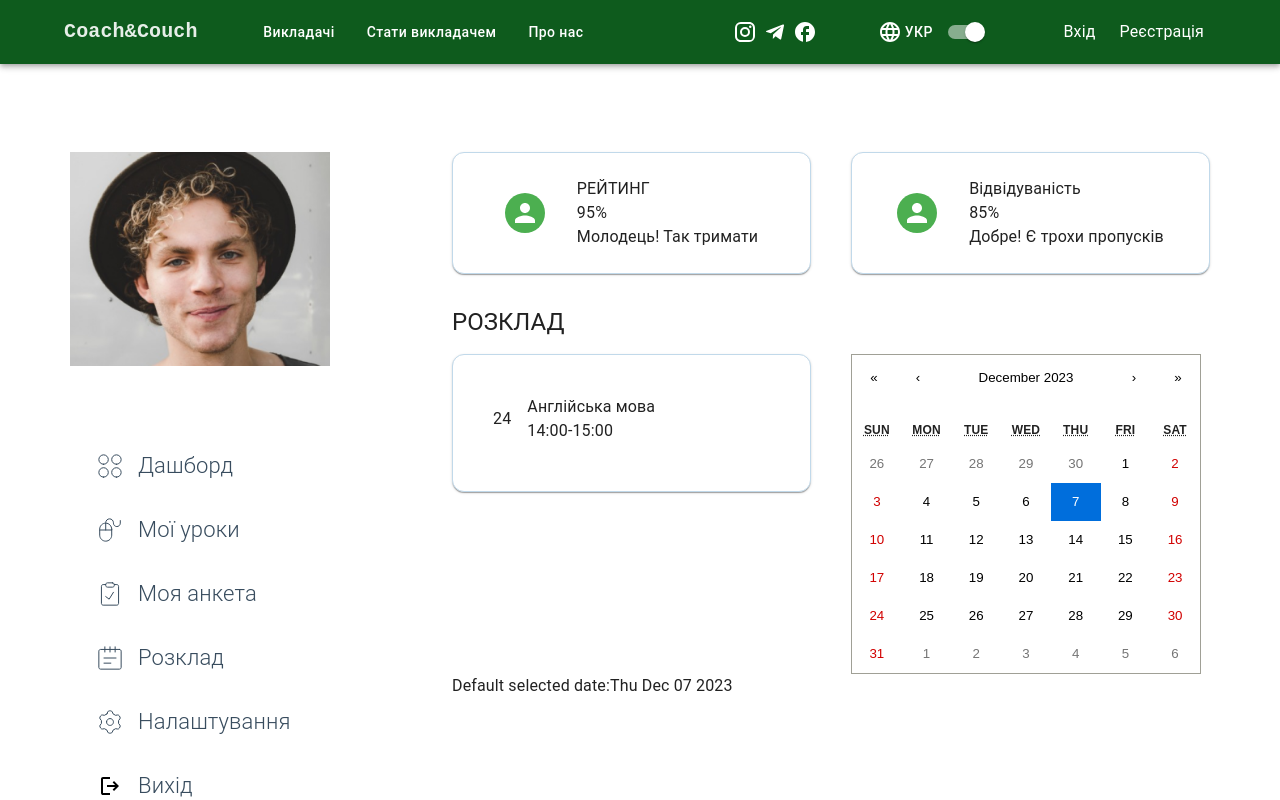
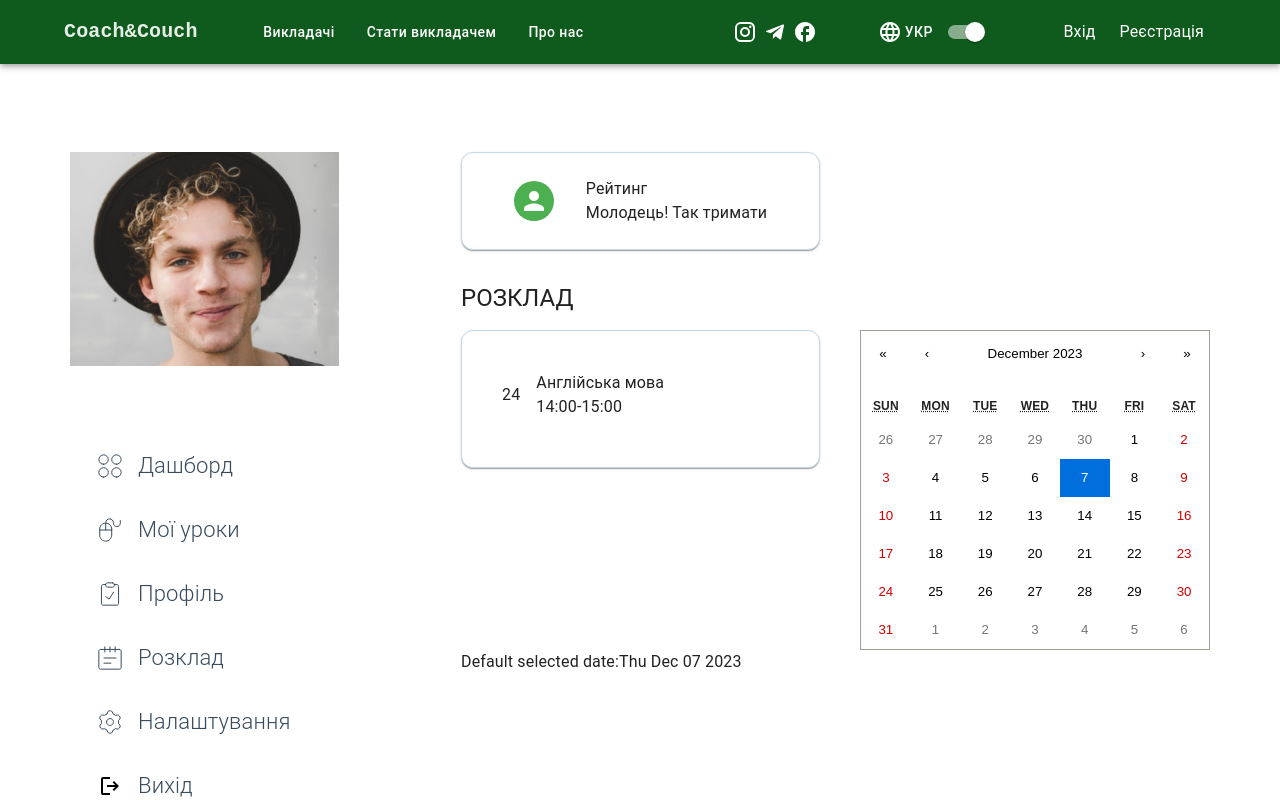
Before and after one commit to ViktoriiaPavliukh/CoachAndCouch, a React (Vite) app: page /user/1/main in a window 1280 px wide. Shown: the top 800 px of the page. Built offline with nearby package versions, Linux system fonts and the light colour scheme.

Commit message:
add photo of teacher and translate text to EN

```diff
--- a/src/components/PersonalAccount/MainPage.jsx
+++ b/src/components/PersonalAccount/MainPage.jsx
@@ -1,4 +1,7 @@
+import { useSelector, useDispatch } from "react-redux";
+import { useIntl } from "react-intl";
 import "react-calendar/dist/Calendar.css";
+import { selectUser } from "../../redux/auth/selectors";
 // import { enUS } from "date-fns/locale";
 import { Box, Typography } from "@mui/material";
 import Card from "@mui/material/Card";
@@ -11,6 +14,9 @@ import { useState } from "react";
 export const MainPage = () => {
   const [date, setDate] = useState(new Date());
   const [showTime, setShowTime] = useState(false);
+  const user = useSelector(selectUser);
+  const intl = useIntl();
+
   return (
     <Box
       sx={{
@@ -33,34 +39,15 @@ export const MainPage = () => {
         >
           <Avatar sx={{ bgcolor: green[500] }} aria-label="rate"></Avatar>
           <Box>
-            <Typography>РЕЙТИНГ</Typography>
-            <Typography>95%</Typography>
+            <Typography>{intl.formatMessage({ id: "rate" })}</Typography>
+            <Typography>{user.rating}</Typography>
             <Typography> Молодець! Так тримати</Typography>
-          </Box>
-        </Card>
-        <Card
-          sx={{
-            display: "flex",
-            p: "24px",
-            border: "1px solid #C1D9EA",
-            borderRadius: "12px",
-            gap: "32px",
-            justifyContent: "center",
-            alignItems: "center",
-            minWidth: "359px",
-          }}
-        >
-          <Avatar sx={{ bgcolor: green[500] }} aria-label="rate"></Avatar>
-          <Box>
-            <Typography>Відвідуваність</Typography>
-            <Typography>85%</Typography>
-            <Typography> Добре! Є трохи пропусків</Typography>
           </Box>
         </Card>
       </Box>
       <Box>
-        <Typography variant="h5" noWrap sx={{ paddingTop: "32px", mb: "16px" }}>
-          РОЗКЛАД
+        <Typography variant="h5" noWrap sx={{ paddingTop: "32px", mb: "16px", textTransform: "uppercase" }}>
+          {intl.formatMessage({ id: "personalAccount.schedule" })}
         </Typography>
         <Box sx={{ display: "flex", flexDirection: "row", gap: "40px" }}>
           <Box sx={{ display: "flex", flexDirection: "row" }}>
@@ -97,7 +84,12 @@ export const MainPage = () => {
               alignItems: "center",
             }}
           >
-            <Calendar onChange={setDate} value={date} onClickDay={() => setShowTime(true)} locale="en-US" />
+            <Calendar
+              onChange={setDate}
+              value={date}
+              onClickDay={() => setShowTime(true)}
+              locale="en-US"
+            />
           </Box>
         </Box>
       </Box>
--- a/src/components/PersonalAccount/PersonalAccount.jsx
+++ b/src/components/PersonalAccount/PersonalAccount.jsx
@@ -1,5 +1,6 @@
 import "react-calendar/dist/Calendar.css";
 // import { enUS } from "date-fns/locale";
+import { useIntl } from "react-intl";
 import { Container, Box, Typography } from "@mui/material";
 import { Link, Outlet, useNavigate } from "react-router-dom";
 import { PersonalImage } from "./PersonalImage";
@@ -29,6 +30,8 @@ export function PersonalAccount() {
   const dispatch = useDispatch();
   const user = useSelector(selectUser);
   const navigate = useNavigate();
+  const intl = useIntl();
+  // console.log(user);
 
   const handleLogout = () => {
     dispatch(logoutUser());
@@ -55,7 +58,7 @@ export function PersonalAccount() {
       }}
     >
       <Box>
-        <PersonalImage />
+        <PersonalImage advertImagePath={user.advert?.imagePath} />
         <Typography
           gutterBottom
           variant="fontTitle"
@@ -75,25 +78,25 @@ export function PersonalAccount() {
           <Box component={Link} to="main" sx={linkStyles}>
             <img src={homeIcon} alt="Home Icon" />
             <Typography variant="fontLink" noWrap>
-              Дашборд
+              {intl.formatMessage({ id: "dashboard" })}
             </Typography>
           </Box>
           <Box component={Link} to="lessons" sx={linkStyles}>
             <img src={mouse} alt="lessons" />
             <Typography variant="fontLink" noWrap>
-              Мої уроки
+              {intl.formatMessage({ id: "personalAccount.lessons" })}
             </Typography>
           </Box>
           <Box component={Link} to="enquiry" sx={linkStyles}>
             <img src={checklist} alt="enquiry" />
             <Typography variant="fontLink" noWrap>
-              Моя анкета
+              {intl.formatMessage({ id: "personalAccount.profile" })}
             </Typography>
           </Box>
           <Box component={Link} to="schedule" sx={linkStyles}>
             <img src={notepad} alt="schedule" />
             <Typography variant="fontLink" noWrap>
-              Розклад
+              {intl.formatMessage({ id: "personalAccount.schedule" })}
             </Typography>
           </Box>
           {/* <Box component={Link} to="messages" sx={linkStyles}>
@@ -105,13 +108,13 @@ export function PersonalAccount() {
           <Box component={Link} to="settings" sx={linkStyles}>
             <img src={settings} alt="settings" />
             <Typography variant="fontLink" noWrap>
-              Налаштування
+              {intl.formatMessage({ id: "personalAccount.settings" })}
             </Typography>
           </Box>
           <Box component={Link} sx={linkStyles} onClick={handleLogout}>
             <img src={logout} alt="logout" />
             <Typography variant="fontLink" noWrap>
-              Вихід
+              {intl.formatMessage({ id: "personalAccount.logout" })}
             </Typography>
           </Box>
         </Box>
--- a/src/components/PersonalAccount/PersonalImage.jsx
+++ b/src/components/PersonalAccount/PersonalImage.jsx
@@ -2,11 +2,11 @@ import { PropTypes } from "prop-types";
 import mainImage from "@assets/templates/profile_1.png";
 import { CardMedia } from "@mui/material";
 
-export function PersonalImage({ src }) {
+export function PersonalImage({ src, advertImagePath }) {
   return (
     <CardMedia
       component="img"
-      src={src || mainImage}
+      src={ (advertImagePath || mainImage)}
       alt="Teacher's profile"
       sx={{
         display: "flex",
@@ -20,4 +20,5 @@ export function PersonalImage({ src }) {
 }
 PersonalImage.propTypes = {
   src: PropTypes.string,
+  advertImagePath: PropTypes.string,
 };
--- a/src/defaults/translations/messages.js
+++ b/src/defaults/translations/messages.js
@@ -15,6 +15,14 @@ const messages = {
     signInButton: "Sign In",
     newUser: "New user?",
     createAccount: "Create an account",
+    dashboard: "Dashboard",
+    "personalAccount.lessons": "My Lessons",
+    "personalAccount.profile": "Profile",
+    "personalAccount.enquiry": "My Enquiry",
+    "personalAccount.schedule": "Schedule",
+    "personalAccount.settings": "Settings",
+    "personalAccount.logout": "Logout",
+    "rate": "Rate",
     "signup.registration": "Registration",
     "signup.firstName": "Your name",
     "signup.email": "Enter your email",
@@ -67,6 +75,14 @@ const messages = {
     signInButton: "Увійти",
     newUser: "Новий користувач?",
     createAccount: "Створити аккаунт",
+    dashboard: "Дашборд",
+    "personalAccount.lessons": "Мої уроки",
+    "personalAccount.profile": "Профіль",
+    "personalAccount.enquiry": "Моя анкета",
+    "personalAccount.schedule": "Розклад",
+    "personalAccount.settings": "Налаштування",
+    "personalAccount.logout": "Вихід",
+    "rate": "Рейтинг",
     "footer.text":
       "Вивчайте свою улюблену мову на індивідуальних уроках в будь-якому зручному місці та часі.",
     "footer.social": "Coach&Couch в соцмережах:",
```
